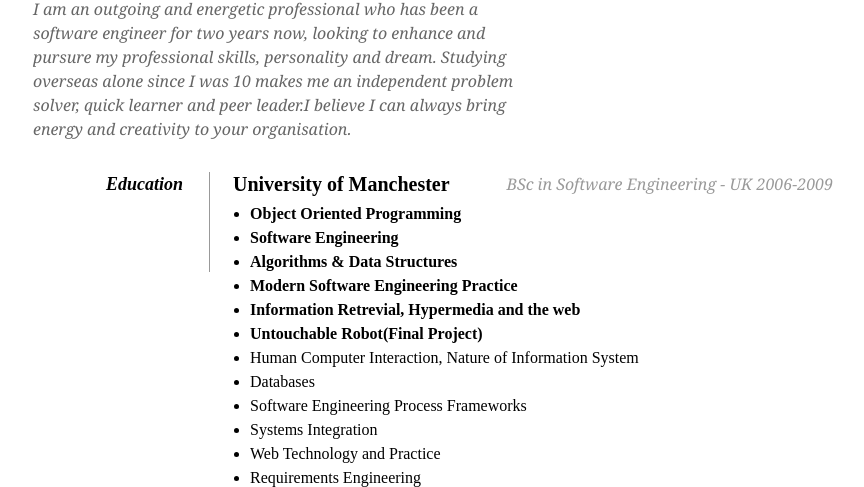
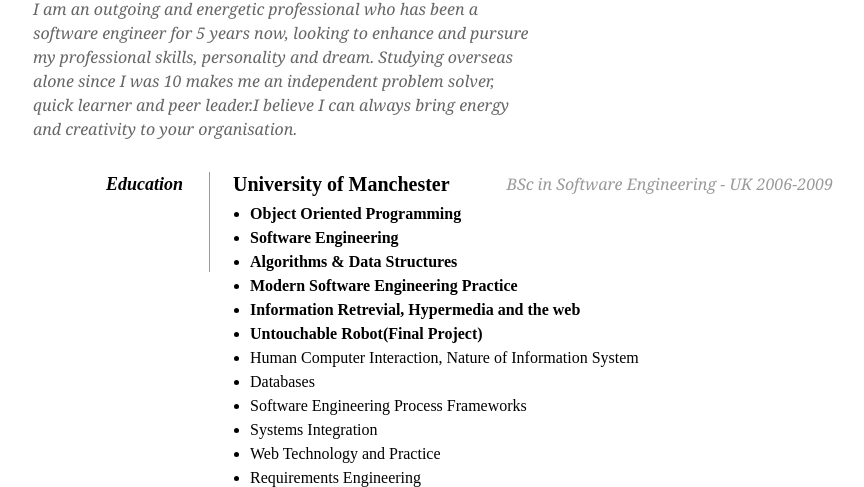
Before and after one commit to genxstylez/genxstylez.github.io, a plain HTML site: page index.html in a window 1280 px wide. Shown: the part 313-800 px from the top of the page, without its empty margins (207-1071 px from the left). Drawn offline with Linux system fonts and the light colour scheme.

Commit message:
Update index.html

```diff
--- a/index.html
+++ b/index.html
@@ -55,7 +55,7 @@
 
         <div id="objective">
             <p>
-                I am an outgoing and energetic professional who has been a software engineer for two years now, looking to enhance and pursure
+                I am an outgoing and energetic professional who has been a software engineer for 5 years now, looking to enhance and pursure
                 my professional skills, personality and dream.
                 Studying overseas alone since I was 10 makes me an independent problem solver, quick learner and peer leader.I believe
                 I can always bring energy and creativity to your organisation.
```
